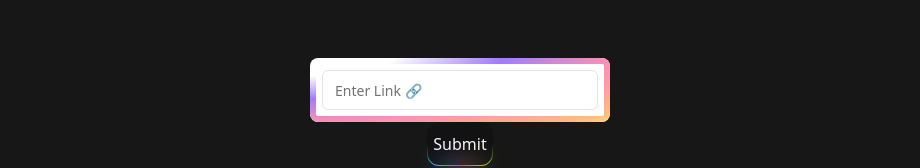
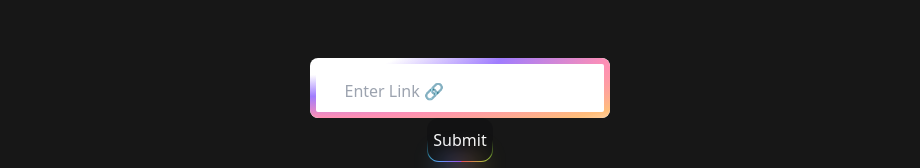
Before and after one commit to develhope/FS30-Team1-Project2, a React (Vite) app: page / in a window 1280 px wide. Shown: the part 210-378 px from the top of the page, without its empty margins (180-1100 px from the left). Built offline with nearby package versions, Linux system fonts and the light colour scheme.

Commit message:
searchBox update

```diff
--- a/src/App.tsx
+++ b/src/App.tsx
@@ -1,9 +1,9 @@
-import { useState } from 'react'
+
 import Home from './pages/Home/Home'
 
 
 function App() {
-  const [count, setCount] = useState(0)
+
 
   return (
     <>
--- a/src/components/searchBox/SearchBox.tsx
+++ b/src/components/searchBox/SearchBox.tsx
@@ -1,6 +1,7 @@
 import { Input } from "@/components/ui/input";
 import ShineBorder from "@/components/ui/shine-border";
 import { RainbowButton } from "../ui/rainbow-button";
+import { useState } from "react";
 
 
 
@@ -10,7 +11,7 @@ import { RainbowButton } from "../ui/rainbow-button";
 
 
 const SearchBox : React.FC = () => {
-
+    const [search, setSearch] = useState('');
     return(
 
         <>
@@ -18,8 +19,8 @@ const SearchBox : React.FC = () => {
         <div className="flex justify-center mt-20 flex-col items-center">
         <ShineBorder color={["#A07CFE", "#FE8FB5", "#FFBE7B"]} borderWidth={6}
         >
-            <Input type="text" placeholder="Enter Link 🔗"/>
-
+            {/* <Input type="text" placeholder="Enter Link 🔗"/> */}
+          <input className="z-10" type="text" placeholder="Enter Link 🔗" value={search} onChange={(event)=> setSearch(event.target.value)}/>
         </ShineBorder>
         <RainbowButton className="w-10 ">Submit</RainbowButton>
 
```
